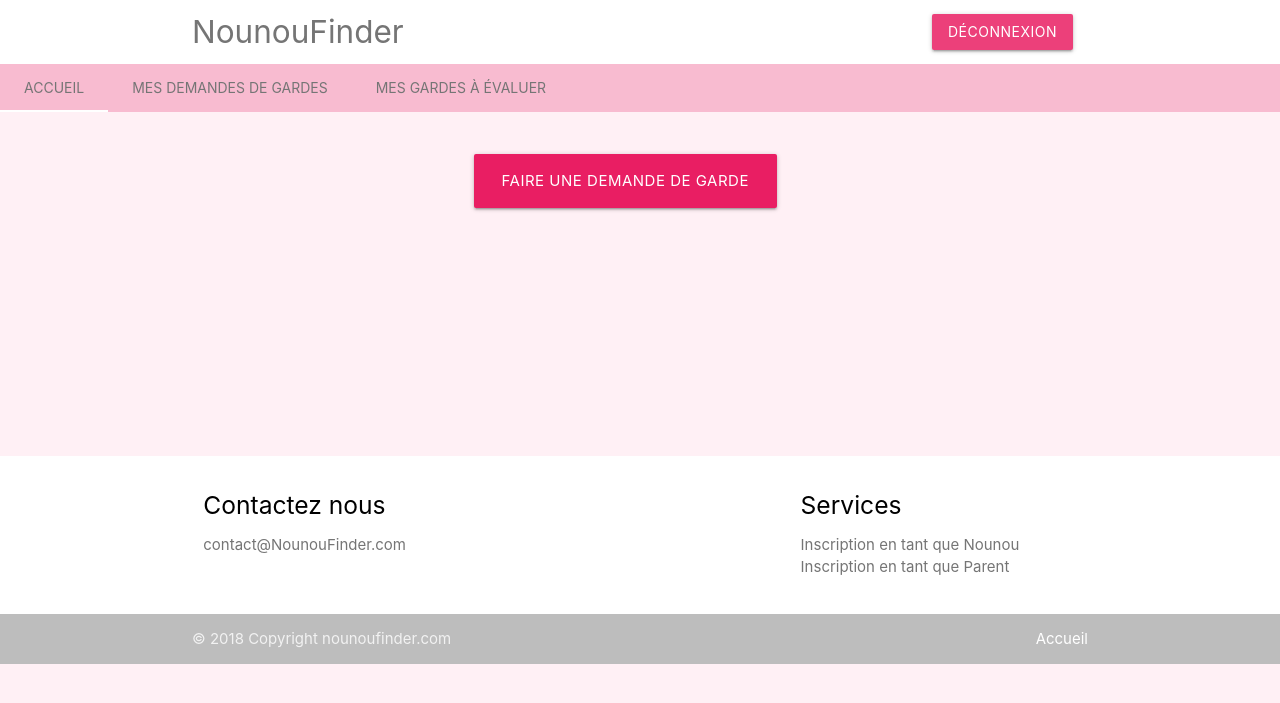
After one commit to florianess/LO07Nounou, a PHP site: page /accueil/parent.html in a window 1280 px wide. The commit adds this page. Shown: the top 703 px of the page. Run offline with PHP 8.4, Linux system fonts and the light colour scheme.

Commit message:
début dashboard parent

```diff
--- /dev/null
+++ b/accueil/parent.html
@@ -0,0 +1,83 @@
+
+<!DOCTYPE html>
+<html lang="en">
+<head>
+  <meta charset="UTF-8">
+  <meta name="viewport" content="width=device-width, initial-scale=1.0">
+  <meta http-equiv="X-UA-Compatible" content="ie=edge">
+  <link rel="stylesheet" href="../style/style.css">
+  <link rel="stylesheet" href="https://cdnjs.cloudflare.com/ajax/libs/materialize/1.0.0-beta/css/materialize.min.css">
+  <link href="https://fonts.googleapis.com/icon?family=Material+Icons" rel="stylesheet">
+
+
+  <title>Compte Parent</title>
+</head>
+<body class="parent">
+  <nav class="white">
+    <div class="container nav-wrapper">
+      <a id="logo-container" class="brand-logo grey-text text-darken-1">NounouFinder</a>
+      <ul class="right hide-on-med-and-down">
+        <li>  <a href="../db/deconnexion.php" class="btn waves-effect waves-light  pink lighten-1">Déconnexion</a></li>
+      </ul>
+    </div>
+
+    <div class="pink lighten-4 nav-content">
+      <ul id="tabs" class="tabs tabs-transparent">
+        <li class="tab"><a class="grey-text text-darken-1 active" href="#accueil">Accueil</a></li>
+        <li class="tab"><a class="grey-text text-darken-1 " href="#">Mes demandes de gardes</a></li>
+        <li class="tab"><a class="grey-text text-darken-1 " href="#">Mes gardes à évaluer</a></li>
+
+      </ul>
+    </div>
+  </nav>
+
+
+
+</br>
+</br>
+</br>
+</br>
+<div id="accueil">
+<a  class="waves-effect waves-light btn-large pink ">Faire une demande de garde</a>
+</br></br>
+</div>
+</br>
+</br>
+</br>
+</br>
+</br>
+</br>
+</br>
+</br>
+</br>
+</br>
+</div>
+<footer class="white page-footer">
+  <div class="container white">
+    <div class="row">
+      <div class="col l6 s12">
+        <h5 class="black-text">Contactez nous</h5>
+        <p class="grey-text text-darken-1">contact@NounouFinder.com</p>
+      </div>
+      <div class="col l4 offset-l2 s12">
+        <h5 class="black-text">Services</h5>
+        <ul>
+          <li><a class="grey-text text-darken-1" href="forms/NounouForm.html">Inscription en tant que Nounou</a></li>
+          <li><a class="grey-text text-darken-1" href="forms/ParentsForm.html">Inscription en tant que Parent</a></li>
+        </ul>
+      </div>
+    </div>
+  </div>
+  <div class=" grey lighten-1 footer-copyright">
+    <div class="container">
+    © 2018 Copyright nounoufinder.com
+    <a class="white-text right" href="../index.html">Accueil</a>
+    </div>
+  </div>  </footer>
+
+
+  <script src="https://cdnjs.cloudflare.com/ajax/libs/materialize/1.0.0-beta/js/materialize.min.js"></script>
+  <script type="text/javascript" src="../js/Form.js"></script>
+</body>
+</html>
+</html>
--- a/style/style.css
+++ b/style/style.css
@@ -6,7 +6,7 @@ font-size: 70;}
   margin-left: 255px;
 }
  .Bouton{
-   padding-left: 85%
+   padding-left: 85%;
  }
 
 #blablacar{
@@ -14,9 +14,18 @@ font-size: 70;}
 
 }
 
+#accueil{
+margin-left:  37%;
+
+}
+
 .administration {
 
 background-color: #E8F8F5 ;
+}
+.parent {
+
+background-color:#FFF0F5;
 }
 
 .categorieadmin {
```
